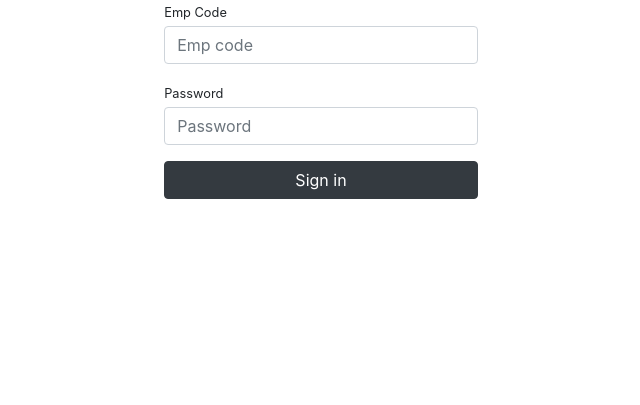
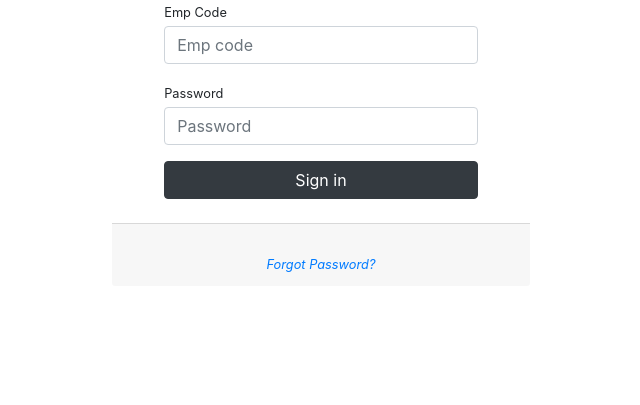
Before and after one commit to ishaanmarjit/Django-authv1, a Django app: page /login/ in a window 1280 px wide. Shown: the part 208-613 px from the top of the page, without its empty margins (319-959 px from the left). Run offline with Django 3.2, Linux system fonts and the light colour scheme; some libraries are stand-ins or nearby versions.

Commit message:
forgot_pass

```diff
--- a/users/templates/users/login.html
+++ b/users/templates/users/login.html
@@ -81,14 +81,13 @@
               </div>
             </form>
           </div>
-          <!-- <div class="card-footer text-center">
+          <div class="card-footer text-center">
             <div class="small">
-              <a href="{% url 'users-register' %}"
-                >Don't have an account yet? Go to signup</a
-              ><br />
+              <!--<a href="{% url 'users-register' %}"
+                >Don't have an account yet? Go to signup</a> --><br />
               <a href="{% url 'password_reset' %}"><i>Forgot Password?</i></a>
             </div>
-          </div> -->
+          </div>
         </div>
       </div>
     </div>
```
Also changed, not shown: db.sqlite3.
